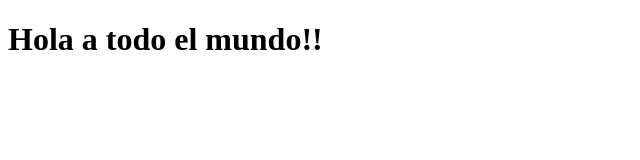
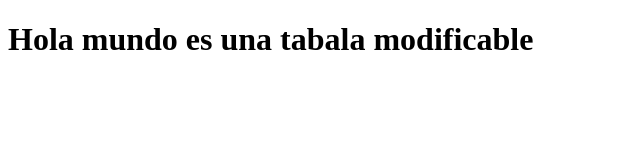
Before and after one commit to Josue-davx/hello-world-git, a plain HTML site: page index.html in a window 1280 px wide. Shown: the whole page, without its empty margins (0-640 px from the left). Drawn offline with Linux system fonts and the light colour scheme.

Commit message:
se modificó index nuevamente

```diff
--- a/index.html
+++ b/index.html
@@ -6,6 +6,6 @@
     <title>Demo Git</title>
 </head>
 <body>
-    <h1>Hola a todo el mundo!!</h1>
+    <h1>Hola mundo es una tabala modificable</h1>
 </body>
 </html>
```
